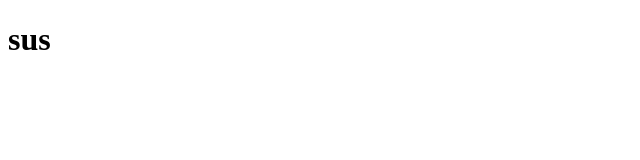
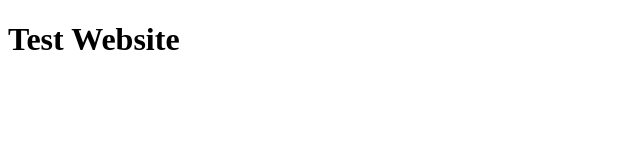
Before and after one commit to Nig-Veloper/imp, a plain HTML site: page index.html in a window 1280 px wide. Shown: the whole page, without its empty margins (0-640 px from the left). Drawn offline with Linux system fonts and the light colour scheme.

Commit message:
Update index.html

```diff
--- a/index.html
+++ b/index.html
@@ -7,7 +7,7 @@
     <title>sus</title>
 </head>
 <body>
-    <h1>sus</h1>
+    <h1>Test Website</h1>
     <!-- Don't use inspect element nigger -->
 </body>
 </html>
```
